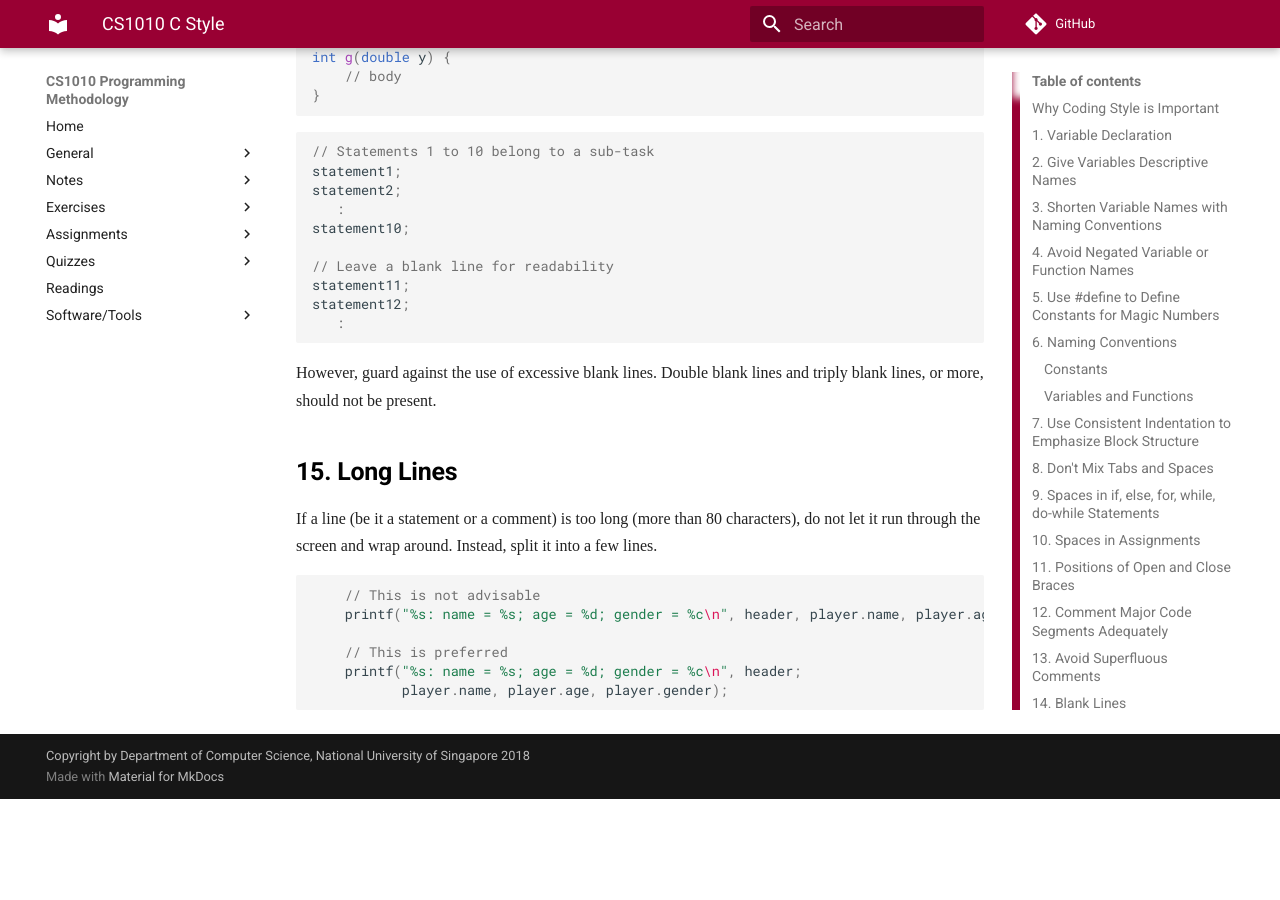
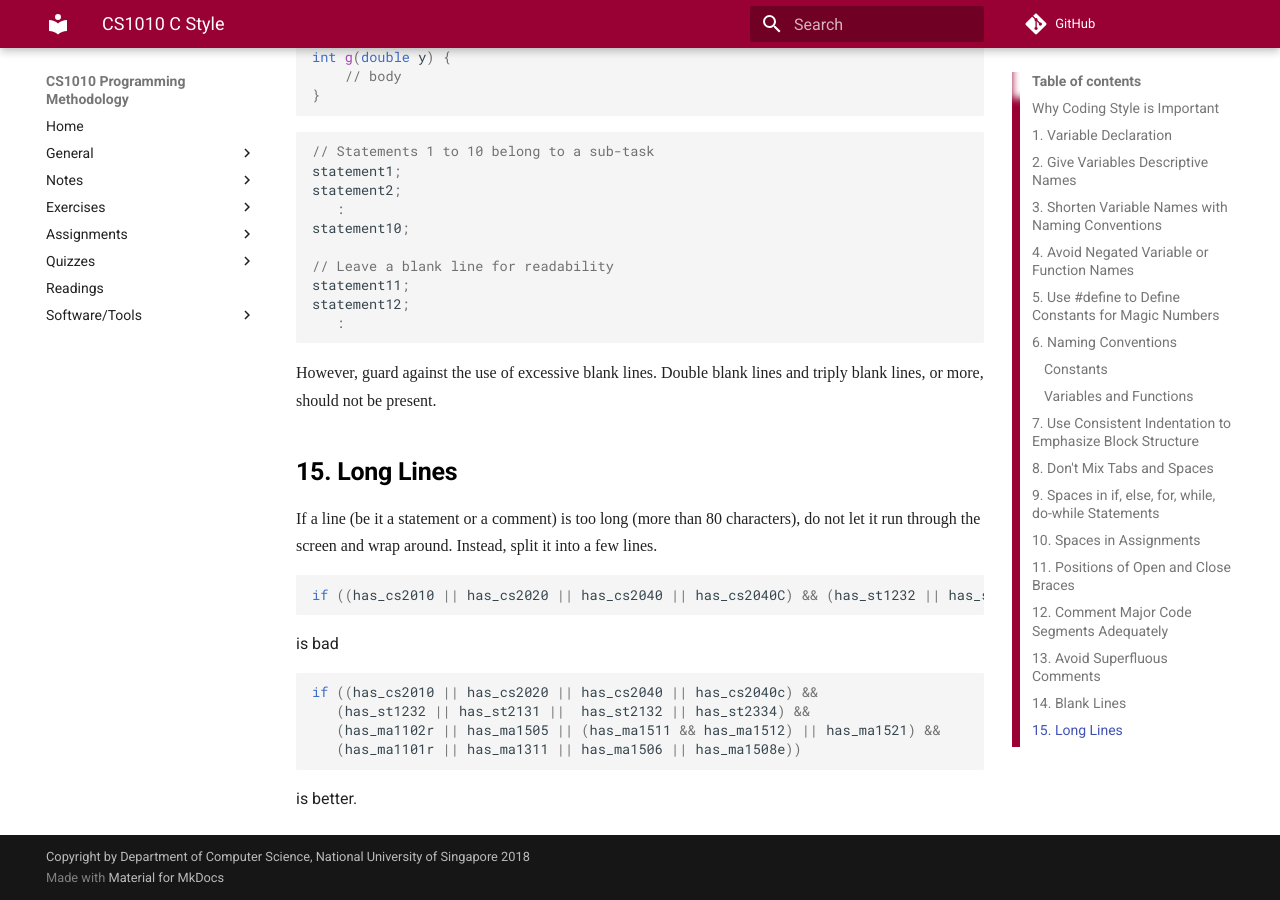
Before and after one commit to LL-Pengfei/CS1010-AY1819S1-Personal, an MkDocs documentation site: the page built from docs/style.md, in a window 1280 px wide and 900 px high, scrolled down 5299 px. Built offline with MkDocs 1.6.1 and Material for MkDocs 9.7.7, drawn with Linux system fonts in a browser that asks for light colours; nearby versions of some CDN libraries; some web fonts are replaced; comment, search, counter and statistics services are not loaded; old or Windows-style settings are respelled for this version of MkDocs; before the commit the page ends 6098 px from its top, so only the background shows below that.

Commit message:
Fix style example

````diff
--- a/docs/style.md
+++ b/docs/style.md
@@ -227,10 +227,14 @@ However, guard against the use of excessive blank lines. Double blank lines and
 If a line (be it a statement or a comment) is too long (more than 80 characters), do not let it run through the screen and wrap around. Instead, split it into a few lines.
 
 ```C
-    // This is not advisable
-    printf("%s: name = %s; age = %d; gender = %c\n", header, player.name, player.age, player.gender);
+if ((has_cs2010 || has_cs2020 || has_cs2040 || has_cs2040C) && (has_st1232 || has_st2131 || has_st2132 || has_st2334) && (has_ma1102R || has_ma1505 || (has_ma1511 && has_ma1512) || has_ma1521) && (has_ma1101R || has_ma1311 || has_ma1506 || has_ma1508E))
+```
+is bad
 
-    // This is preferred
-    printf("%s: name = %s; age = %d; gender = %c\n", header;
-           player.name, player.age, player.gender);
+```C
+if ((has_cs2010 || has_cs2020 || has_cs2040 || has_cs2040c) &&
+   (has_st1232 || has_st2131 ||  has_st2132 || has_st2334) &&
+   (has_ma1102r || has_ma1505 || (has_ma1511 && has_ma1512) || has_ma1521) &&
+   (has_ma1101r || has_ma1311 || has_ma1506 || has_ma1508e))
 ```
+is better.
````
